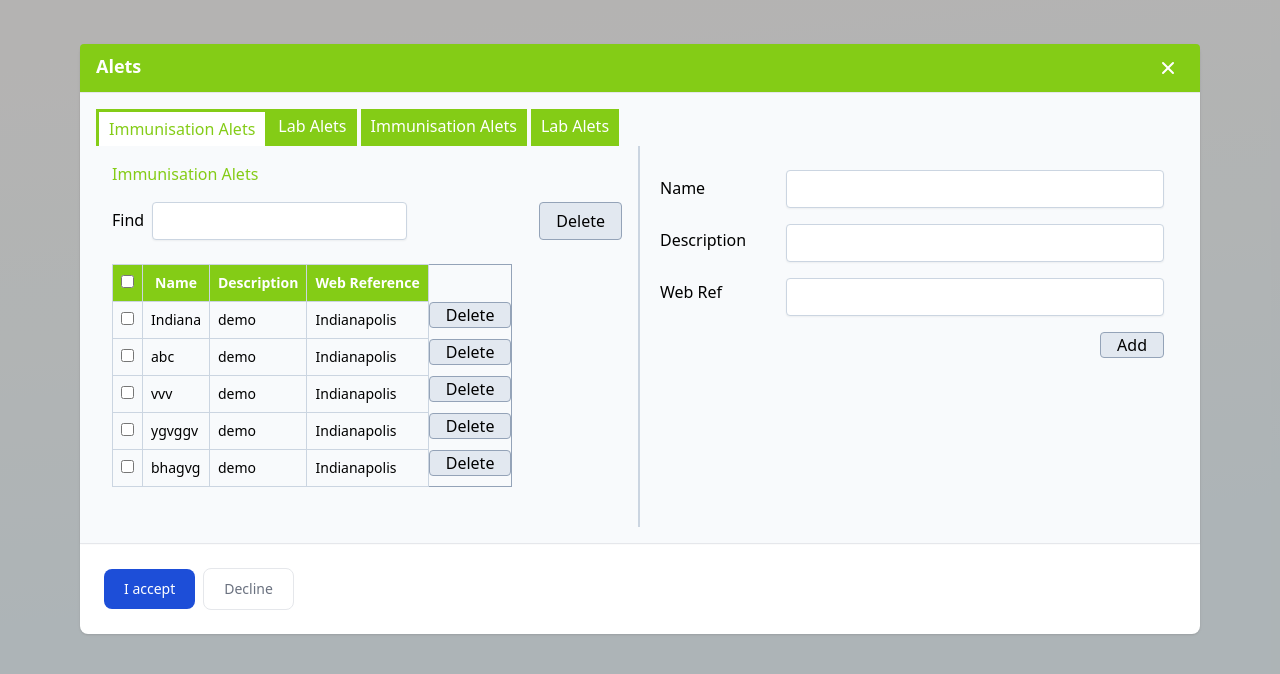
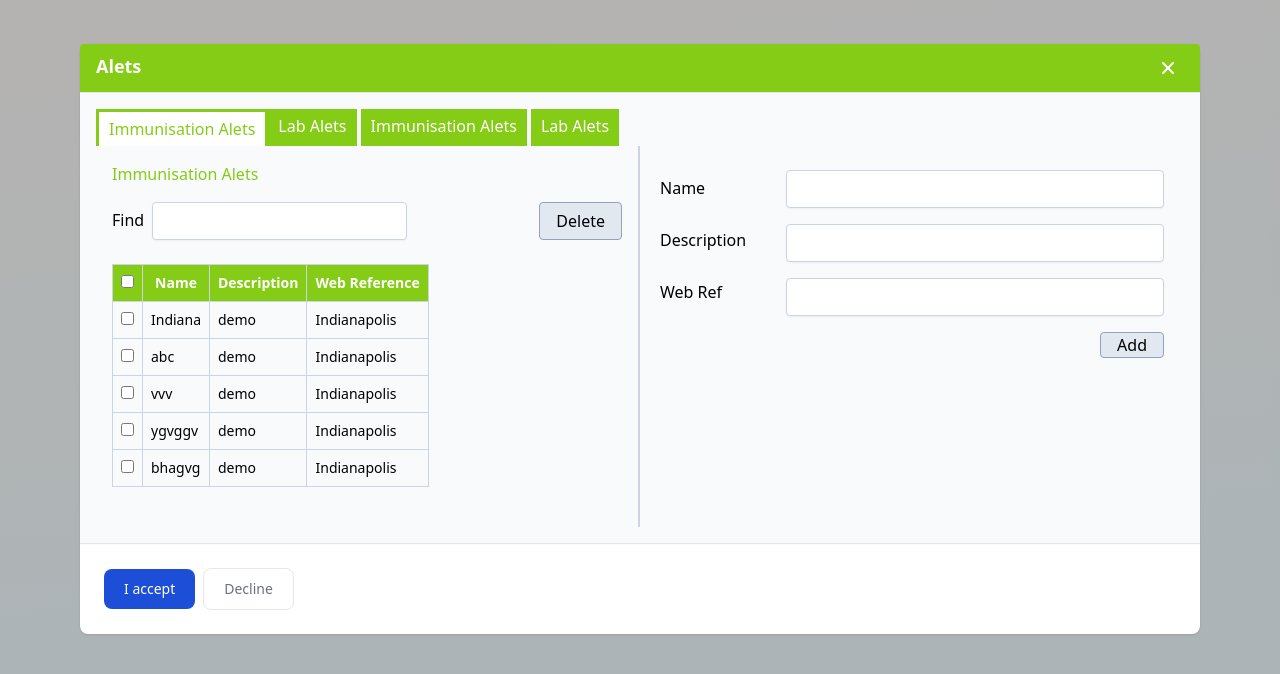
Before and after one commit to PraveenaSuryawanshi/korux, a React (Create React App) app: page / in a window 1280 px wide. Both pictures are taken after a click on the button "Open Model". Shown: the top 674 px of the page. Built offline with nearby package versions, Linux system fonts and the light colour scheme.

Commit message:
deleting items

```diff
--- a/src/App.js
+++ b/src/App.js
@@ -5,6 +5,7 @@ import "./App.css";
 
 function App() {
   const [isOpen, setIsOpen] = useState(false);
+
   const toggleModal = () => {
     setIsOpen(!isOpen);
   };
--- a/src/components/tab.js
+++ b/src/components/tab.js
@@ -1,11 +1,11 @@
 import React from "react";
 import { Tab, Tabs, TabList, TabPanel } from "react-tabs";
-import { useState, useEffect , useRef } from "react";
+import { useState} from "react";
 
 const Tabcomponent = () => {
   const data = [
     {
-    id:1,
+      id:1,
       name: "Indiana",
       description: "demo",
       web: "Indianapolis",
@@ -36,14 +36,13 @@ const Tabcomponent = () => {
     },
   ];
 
-  const count = useRef(6);
+//   checked box
+const [checked, setChecked] = useState(false);
 
-  useEffect(() => {
-    count.current = count.current + 1;
-  });
-
-  const [dataValue, setvalue] = useState(data);
-  const [addData, setDaata] = useState({
+// submmitted values
+const [dataValue, setvalue] = useState(data);
+// form data
+const [addData, setDaata] = useState({
     id: "",
     name: "",
     description: "",
@@ -59,11 +58,8 @@ const Tabcomponent = () => {
         web: addData.web,
     };
 
-
      const saveddata = [...dataValue,newdata];
      setvalue(saveddata);
-
-     console.log(saveddata);
   };
 
   const changeInput = (e) => {
@@ -74,16 +70,29 @@ const Tabcomponent = () => {
     setDaata(newformvalue);
   };
 
-  const deletBtn = (e, deletId) => {
+  const deletBtn = (e) => {
       e.preventDefault();
-      const deletdata = [...dataValue];
-      const index = dataValue.findIndex((data)=>data.id);
-      console.log(index);
-    //   deletdata.splice(index,1);
-      setDaata(deletdata);
+      const checkedformvalue = checked;
+      setChecked(checkedformvalue);
+      console.log(checkedformvalue[0]);
 
+    //   document.title = checkedformvalue[0].id;
+
+    //   setvalue(dataValue.slice(0, 1));
   }
+
+  const onchangechecked = (e) => {
+    const checkedId = e.target.getAttribute("id");
+    const checkedvalue = e.target.id;
+    const checkedformvalue = { ...checked };
+    checkedformvalue[checkedId] = checkedvalue;
+    setChecked(checkedformvalue);
+    // console.log(checkedformvalue[checkedId]);
+    // setChecked(data.filter(item => item.id !== checkedId));
+  }
+
   return (
+
     <div className="block">
       <Tabs className="p-4">
         <TabList className="flex">
@@ -105,9 +114,10 @@ const Tabcomponent = () => {
                   type="text"
                   name="search"
                 />
-                <button className="bg-slate-200 border-slate-400 border rounded px-4 ml-auto">
+                <button onClick={deletBtn} className="bg-slate-200 border-slate-400 border rounded px-4 ml-auto">
                   Delete
                 </button>
+
               </label>
             </form>
 
@@ -138,6 +148,8 @@ const Tabcomponent = () => {
                         <tr key={index}>
                           <td className="text-center text-sm border border-slate-300 p-2">
                             <input id={index}
+                            onChange={onchangechecked}
+                            checked={checked === true ? checked : null}
                               type="checkbox"
                               class="checked:bg-blue-500"
                             />
@@ -152,9 +164,6 @@ const Tabcomponent = () => {
                           <td className="text-sm border border-slate-300 p-2">
                             {items.web}
                           </td>
-                            <button onClick={deletBtn} className="bg-slate-200 border-slate-400 border rounded px-4 ml-auto">
-                            Delete
-                            </button>
                         </tr>
                       </>
                     );
```
